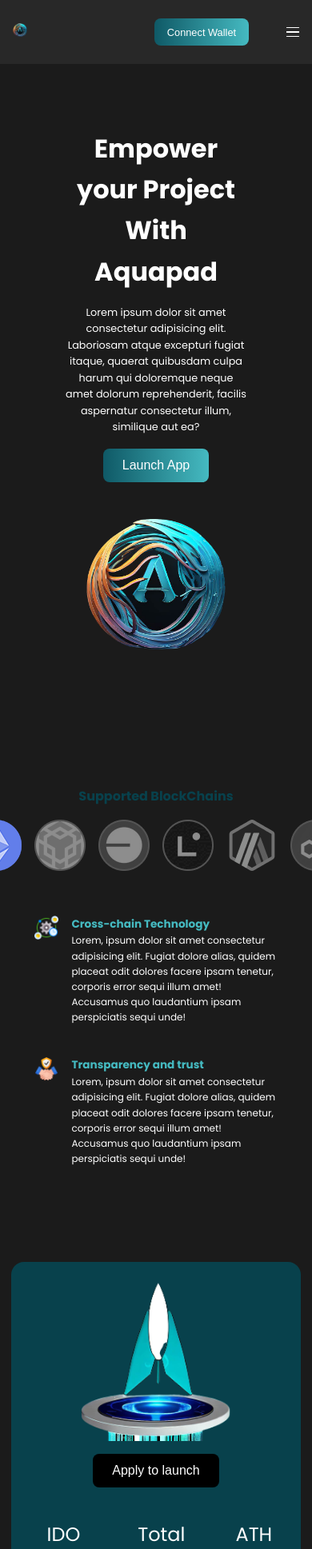
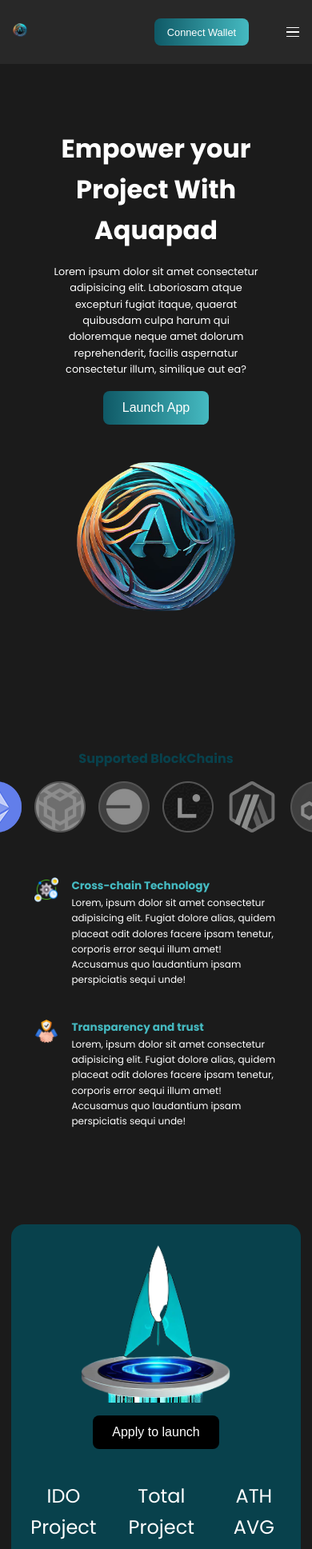
Before and after one commit to IveeDev/Aqua-eth, a React (Vite) app: page / in a window 390 px wide. Shown: the top 1937 px of the page at 80% size. Built offline with nearby package versions, Linux system fonts and the light colour scheme.

Commit message:
Refactor: Fixed Homepage Responsiveness.

```diff
--- a/src/components/launch/Launch.scss
+++ b/src/components/launch/Launch.scss
@@ -46,6 +46,10 @@ $bp-smallest: 31.25em; // 500px
         text-align: center;
         color: var(--color-white);
 
+        @media only screen and (max-width: $bp-phone) {
+          margin-bottom: 3rem;
+        }
+
         div {
           p {
             font-size: 3rem;
--- a/src/pages/homepage/HomePage.scss
+++ b/src/pages/homepage/HomePage.scss
@@ -19,7 +19,7 @@ $bp-smallest: 31.25em; // 500px
     margin-top: 20rem;
 
     @media only screen and (max-width: $bp-medium) {
-      padding: 0 5rem;
+      padding: 0 3rem;
     }
 
     @media only screen and (max-width: $bp-phone) {
```
